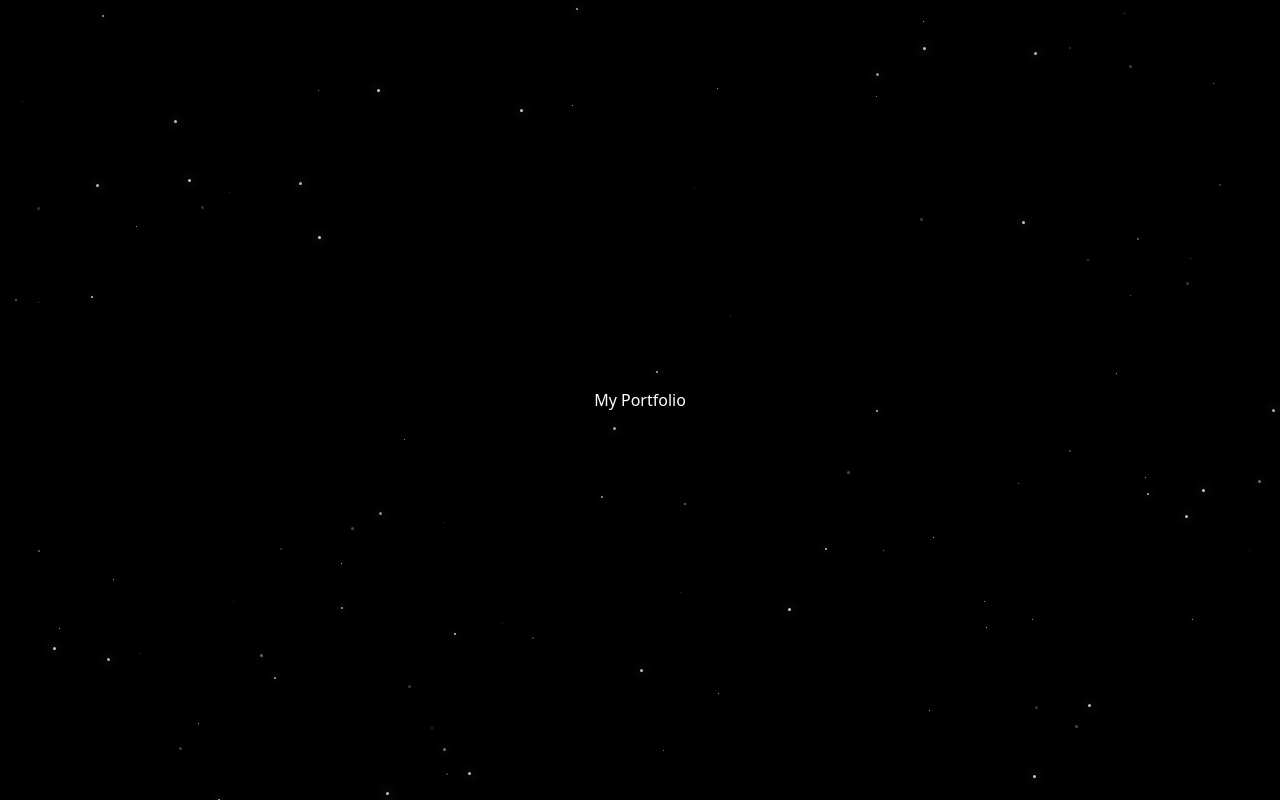
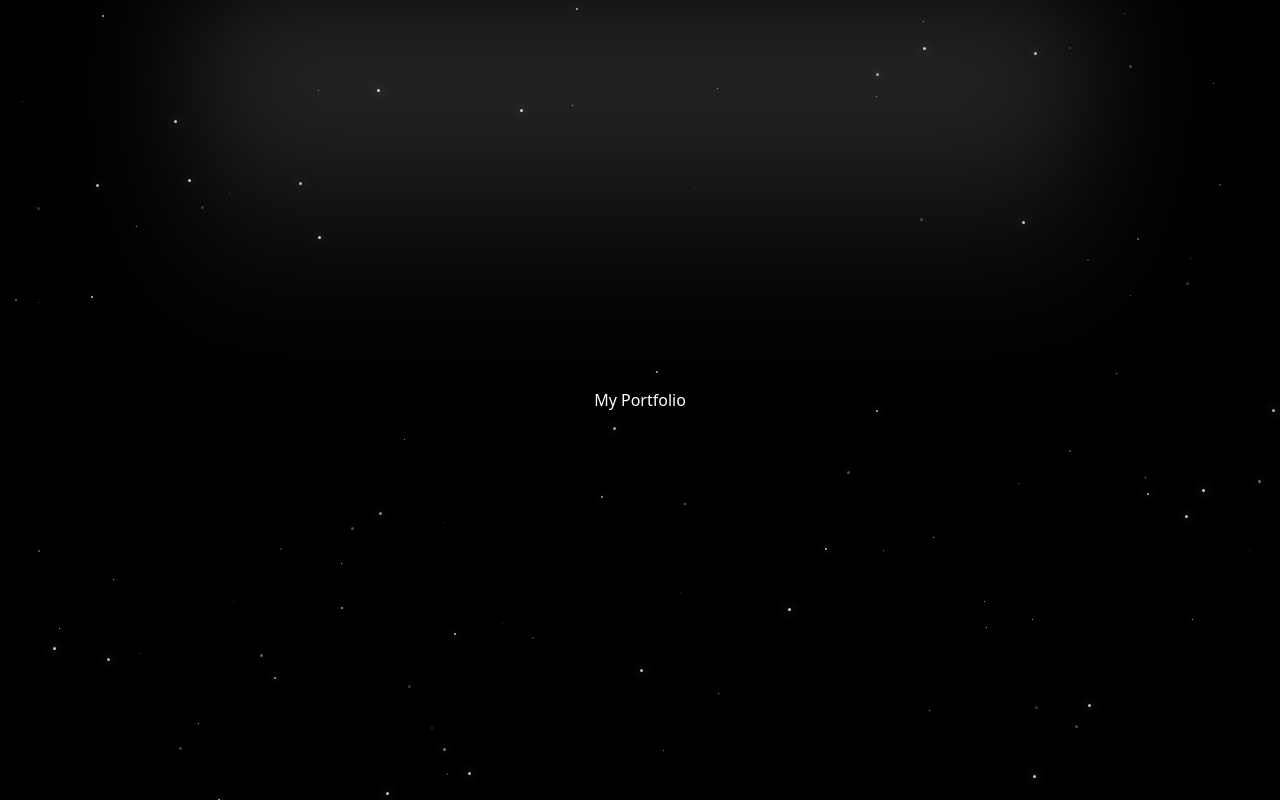
Before and after one commit to VictorMMartinezJr/Personal-Portfolio, a React (Vite) app in the folder frontend/personal-portfolio-frontend/: page / in a window 1280 px wide. Built offline with nearby package versions, Linux system fonts and the light colour scheme.

Commit message:
create Spotlight component

```diff
--- a/frontend/personal-portfolio-frontend/package.json
+++ b/frontend/personal-portfolio-frontend/package.json
@@ -11,6 +11,7 @@
   },
   "dependencies": {
     "@tailwindcss/vite": "^4.1.11",
+    "framer-motion": "^12.23.0",
     "react": "^19.1.0",
     "react-dom": "^19.1.0",
     "tailwindcss": "^4.1.11"
--- a/frontend/personal-portfolio-frontend/src/App.jsx
+++ b/frontend/personal-portfolio-frontend/src/App.jsx
@@ -1,10 +1,12 @@
 import "./App.css";
+import Spotlight from "./components/Spotlight";
 import StarsBackground from "./components/StarsBackground";
 
 function App() {
   return (
     <main className="bg-black w-full h-[100vh] text-white flex justify-center items-center">
       <StarsBackground />
+      <Spotlight />
       <h1>My Portfolio</h1>
     </main>
   );
--- /dev/null
+++ b/frontend/personal-portfolio-frontend/src/components/Spotlight.jsx
@@ -0,0 +1,17 @@
+import { motion } from "framer-motion";
+const Spotlight = () => {
+  return (
+    <>
+      <motion.div
+        initial={{ opacity: 0 }}
+        animate={{ opacity: 1 }}
+        transition={{ duration: 2 }}
+        className="absolute top-0 left-1/2 -translate-x-1/2 w-full h-full pointer-events-none z-0"
+      >
+        <div className="relative left-1/2 -translate-x-1/2 w-[70%] h-[40vh] bg-gradient-to-b from-white/20 to-transparent blur-3xl" />
+      </motion.div>
+    </>
+  );
+};
+
+export default Spotlight;
```
Also changed, not shown: 1 other file (tests, documents, lock files or other folders).
